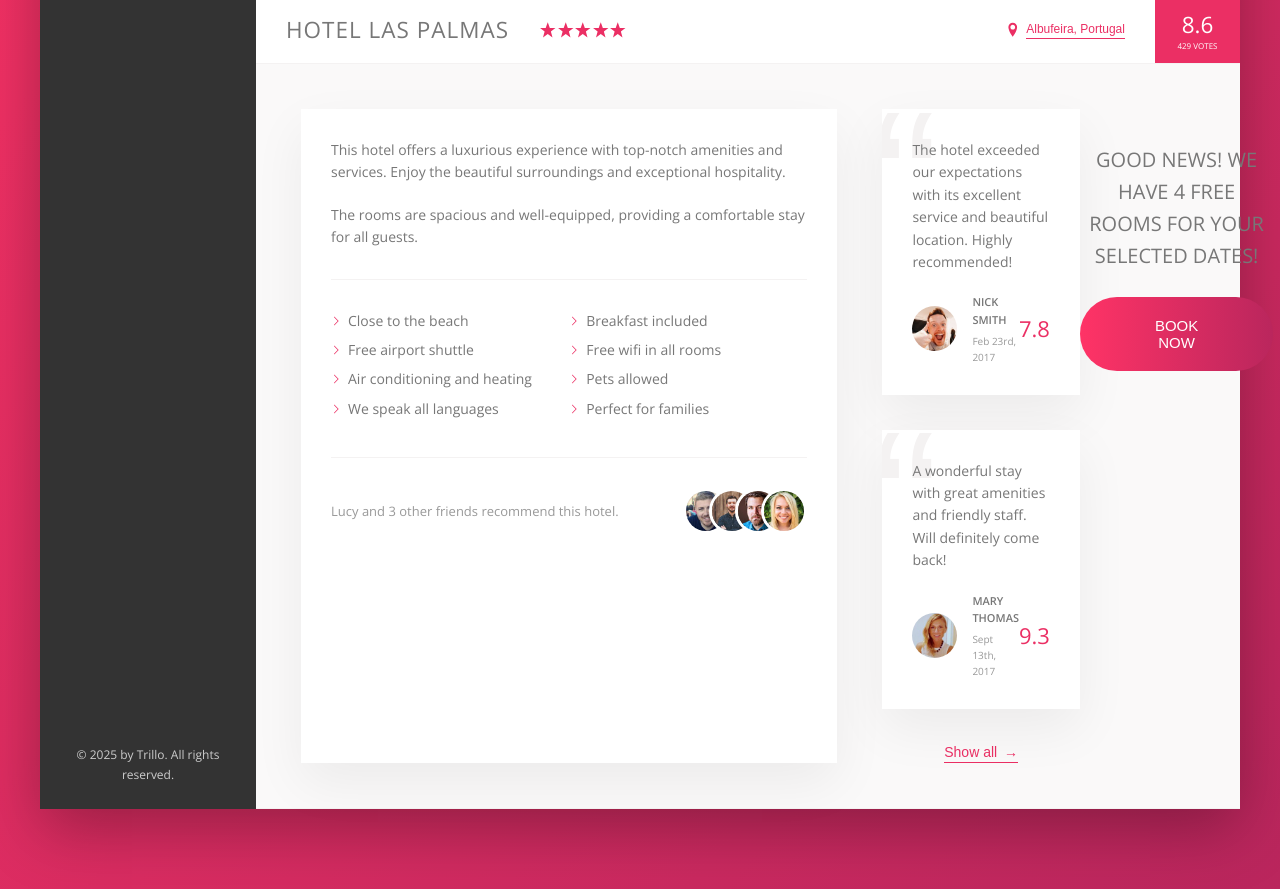
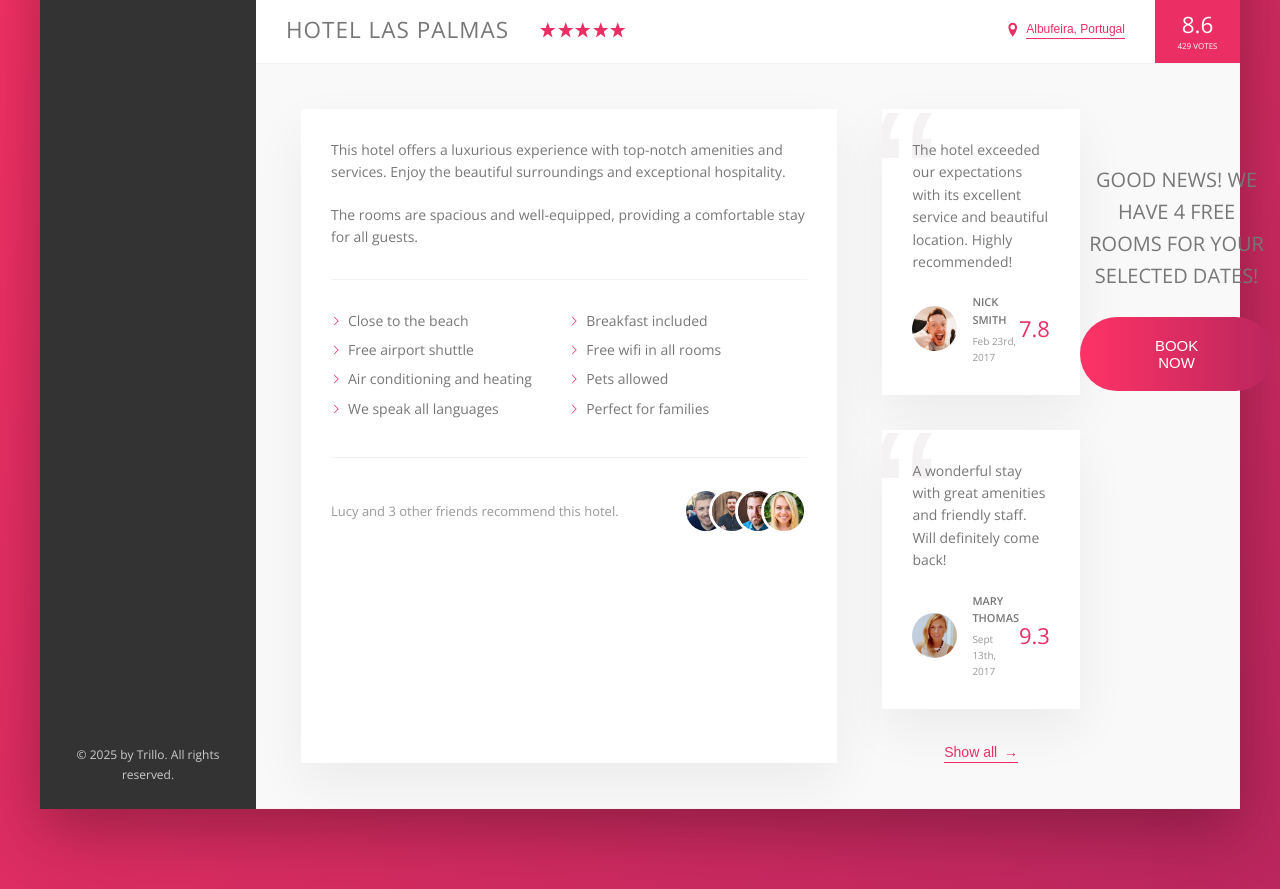
Before and after one commit to MikaelEngvall/Trillo, a website: page index.html in a window 1280 px wide. Shown: the part 538-1427 px from the top of the page. Drawn offline with nearby package versions, Linux system fonts and the light colour scheme.

Commit message:
Enhance CTA styling for full-width span, center alignment, and top margin

```diff
--- a/css/style.css
+++ b/css/style.css
@@ -583,6 +583,9 @@ body {
 .cta {
   padding: 3.5rem 0;
   text-align: center;
+  grid-column: 1 / -1; /* Make sure it spans the full width */
+  text-align: center; /* Center align the text and button */
+  margin-top: 2rem; /* Add some margin at the top */
 }
 @media only screen and (max-width: 56.25em) {
   .cta {
```
